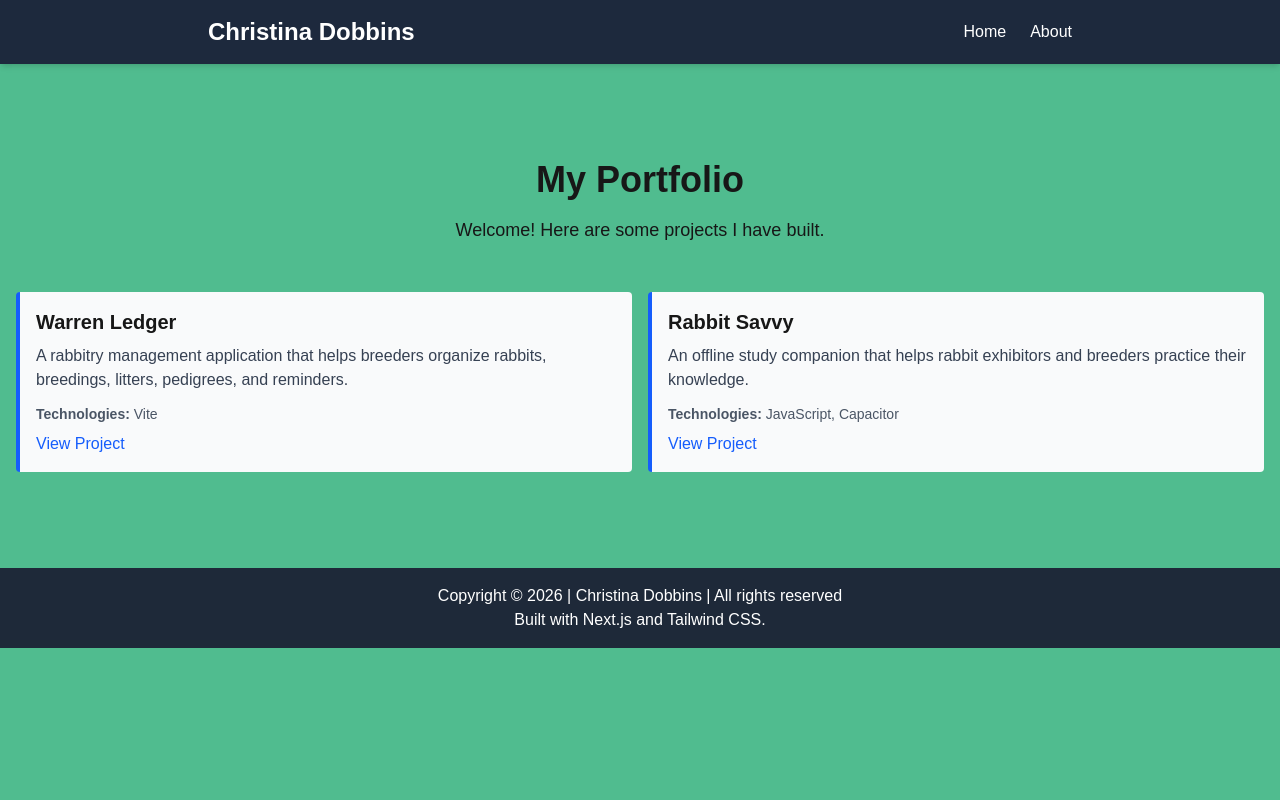
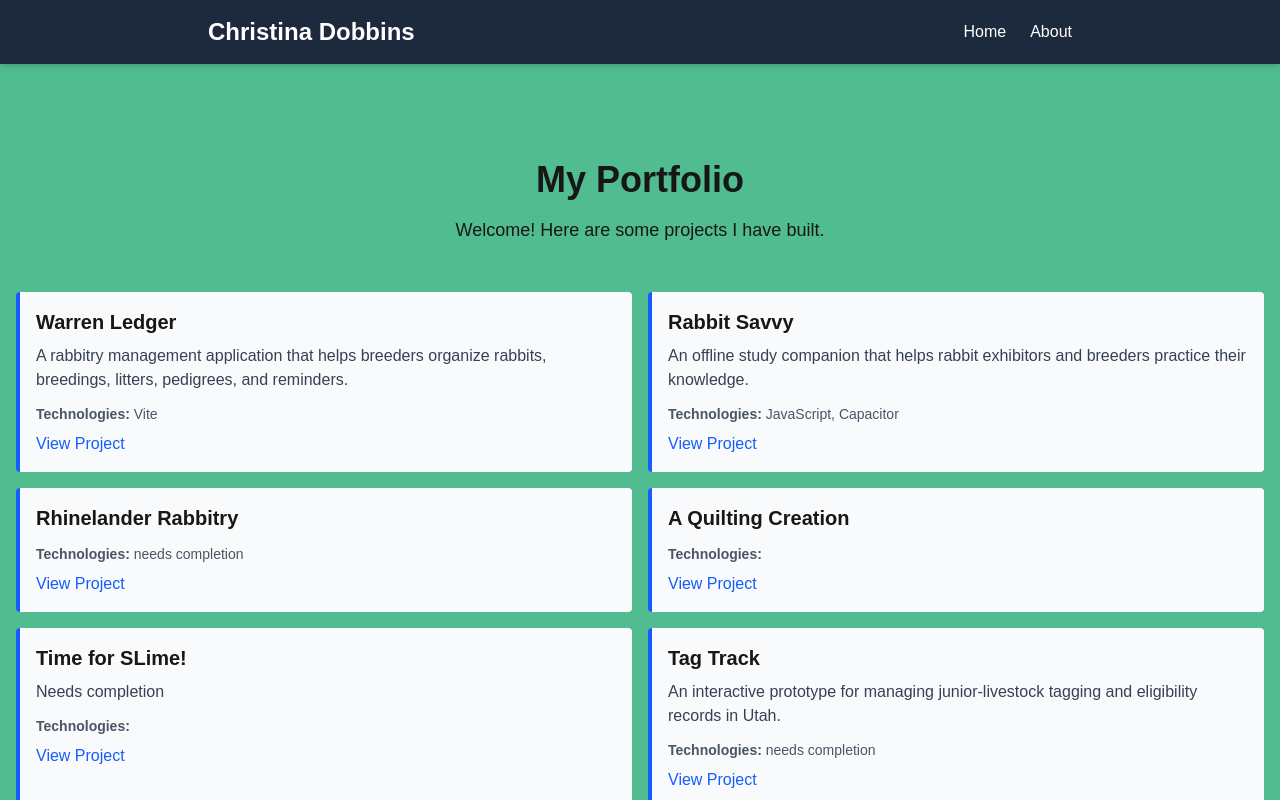
Before and after one commit to cdobbi/wdd430-portfolio, a Next.js app: page / in a window 1280 px wide. Shown: the top 800 px of the page. Built offline with nearby package versions, Linux system fonts and the light colour scheme.

Commit message:
Add additional project entries to the portfolio

```diff
--- a/app/page.tsx
+++ b/app/page.tsx
@@ -15,6 +15,41 @@ const projects = [
         technologies: ["JavaScript", "Capacitor"],
         link: "https://cdobbi.github.io/Rabbit-Savvy/",
     },
+    {
+        title: "Rhinelander Rabbitry",
+        description:
+            "",
+        technologies: ["needs completion"],
+        link: "https://www.rhinelander-rabbitry.com/",
+    },
+    {
+        title: "A Quilting Creation",
+        description:
+            "",
+        technologies: [""],
+        link: "https://www.aquiltingcreation.com/",
+    },
+        {
+        title: "Time for SLime!",
+        description:
+            "Needs completion",
+        technologies: [""],
+        link: "https://cdobbi.github.io/Rabbit-Savvy/",
+    },
+    {
+        title: "Tag Track",
+        description:
+            "An interactive prototype for managing junior-livestock tagging and eligibility records in Utah.",
+        technologies: ["needs completion"],
+        link: "https://github.com/cdobbi/TagTrack/",
+    },
+    {
+        title: "A Quilting Creation",
+        description:
+            "Needs completion",
+        technologies: ["JavaScript", "Capacitor"],
+        link: "https://www.aquiltingcreation.com/",
+    },
 ];
 
 export default function Home() {
```
